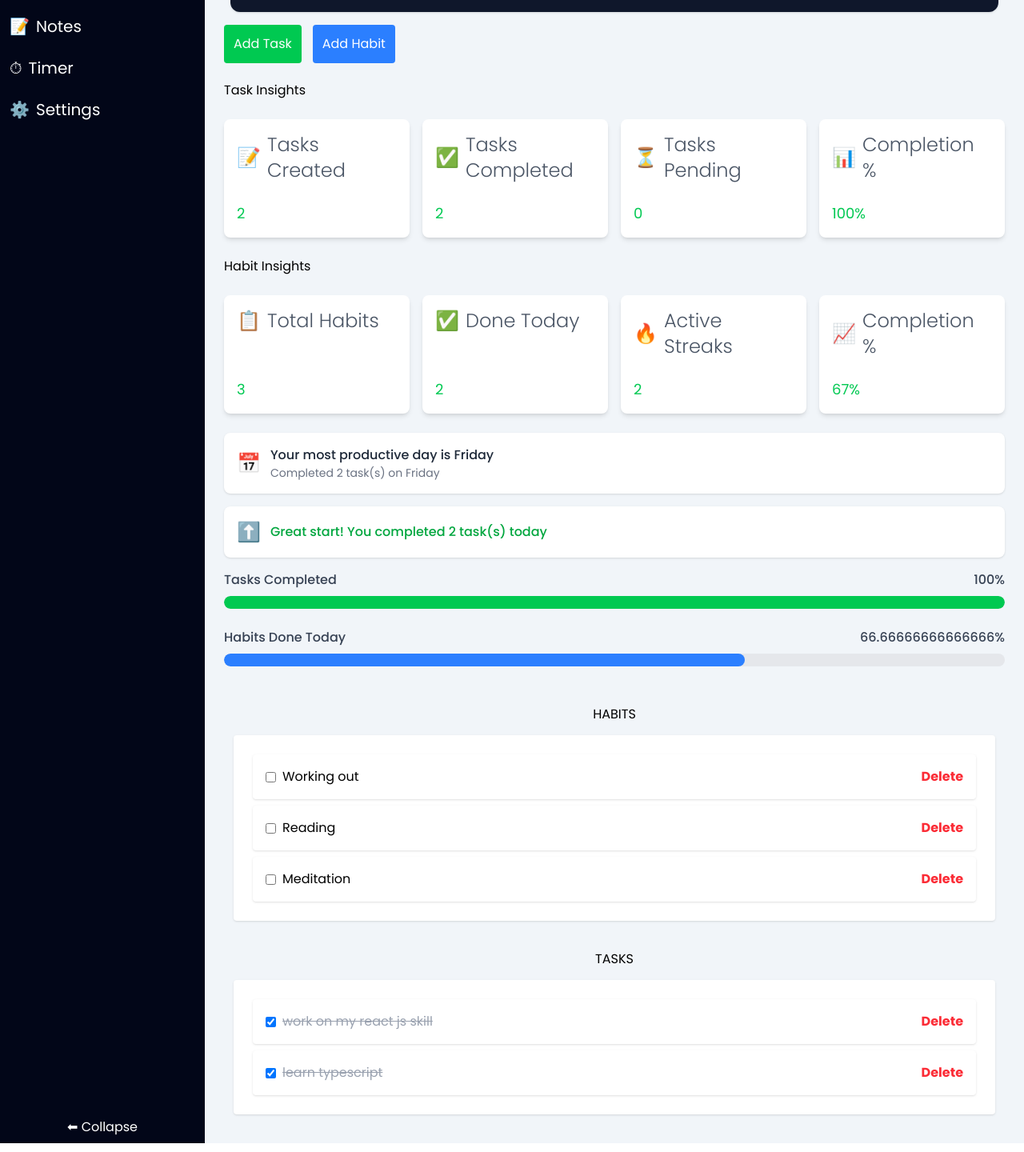
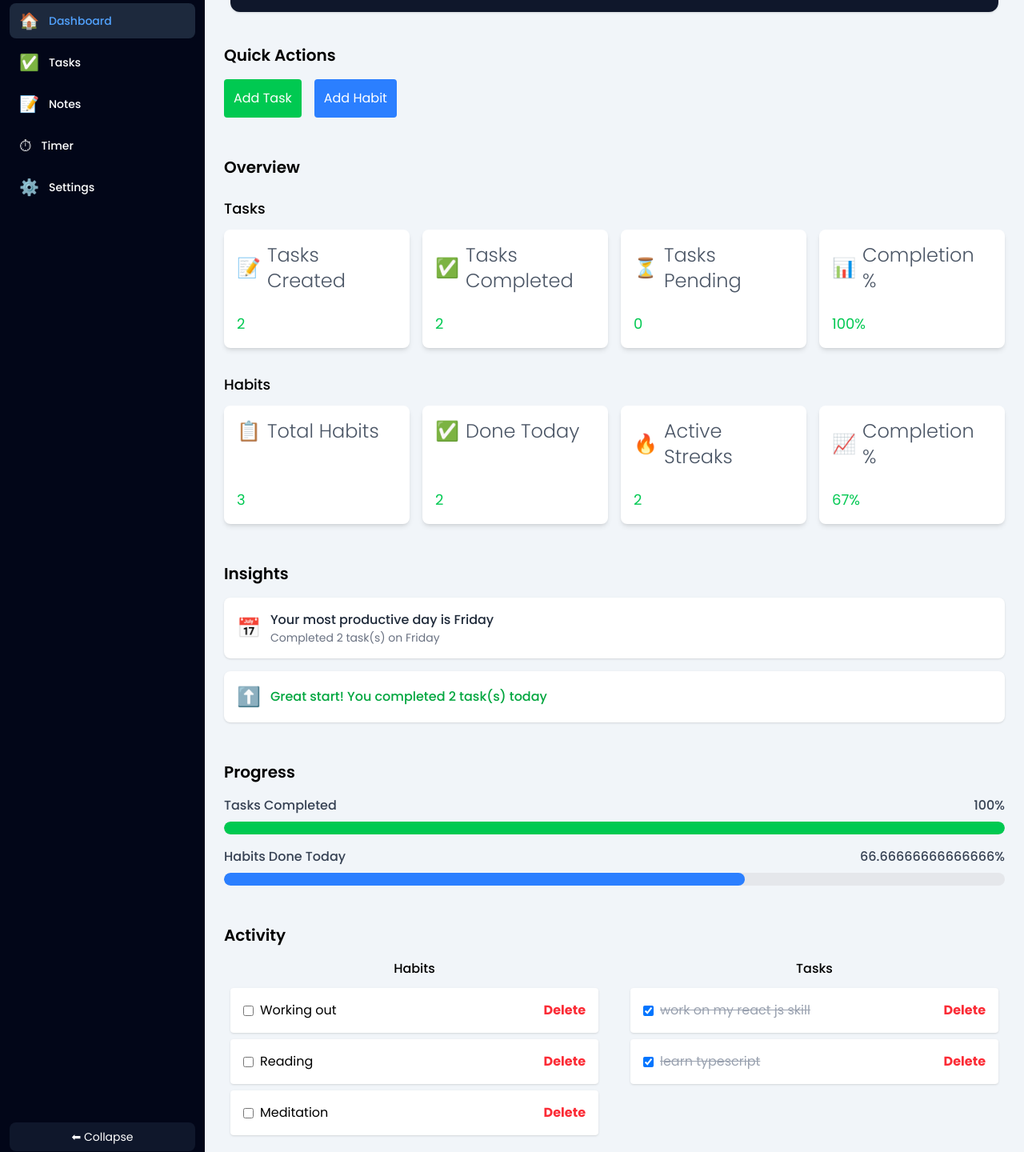
Before and after one commit to learningsin2024-source/PPD-, a React (Vite) app in the folder ppd/: page / in a window 1280 px wide. Shown: the part 170-1610 px from the top of the page at 80% size. Built offline with nearby package versions, Linux system fonts and the light colour scheme; a web font is replaced by a local one.

Commit message:
stage 19 done - Design restructuring

```diff
--- a/ppd/src/component/DashboardInsights.jsx
+++ b/ppd/src/component/DashboardInsights.jsx
@@ -2,6 +2,7 @@ import { useContext } from 'react';
 
 import { TaskContext } from '../context/TaskContext';
 import { HabitContext } from '../context/HabitContext';
+
 import Statscard from './statscard';
 import Progressbar from './progressbar';
 import HabitList from './HabitList';
@@ -29,11 +30,15 @@ function DashboardInsights() {
   } = useContext(HabitContext);
 
   return (
-    <>
-      <div>
-        <div>
-          <h2>Task Insights</h2>
-          <div className="grid grid-cols-1 sm:grid-cols-2 lg:grid-cols-4 gap-4 my-6">
+    <div className="space-y-12">
+      {/* ===================== OVERVIEW ===================== */}
+      <section>
+        <h2 className="text-xl font-semibold mb-6">Overview</h2>
+
+        {/* Task Metrics */}
+        <div className="mb-8">
+          <h3 className="text-lg font-medium mb-3">Tasks</h3>
+          <div className="grid grid-cols-1 sm:grid-cols-2 lg:grid-cols-4 gap-4">
             <Statscard icon="📝" title="Tasks Created" trend={totalTasks} />
             <Statscard
               icon="✅"
@@ -48,9 +53,11 @@ function DashboardInsights() {
             />
           </div>
         </div>
+
+        {/* Habit Metrics */}
         <div>
-          <h2>Habit Insights</h2>
-          <div className="grid grid-cols-1 sm:grid-cols-2 lg:grid-cols-4 gap-4 my-6">
+          <h3 className="text-lg font-medium mb-3">Habits</h3>
+          <div className="grid grid-cols-1 sm:grid-cols-2 lg:grid-cols-4 gap-4">
             <Statscard icon="📋" title="Total Habits" trend={totalHabits} />
             <Statscard icon="✅" title="Done Today" trend={habitDoneToday} />
             <Statscard
@@ -69,9 +76,16 @@ function DashboardInsights() {
             />
           </div>
         </div>
-        <div className="my-4 p-4 rounded-lg bg-white shadow flex items-center gap-3">
+      </section>
+
+      {/* ===================== INSIGHTS ===================== */}
+      <section>
+        <h2 className="text-xl font-semibold mb-4">Insights</h2>
+
+        <div className="space-y-4">
+          {/* Most Productive Day */}
+          <div className="p-4 rounded-lg bg-white shadow flex items-center gap-3">
             <span className="text-2xl">📅</span>
-
             <div>
               <p className="font-medium text-gray-800">
                 {mostProductiveDayInsight.message}
@@ -85,7 +99,9 @@ function DashboardInsights() {
               )}
             </div>
           </div>
-        <div className="my-4 p-4 rounded-lg bg-white shadow flex items-center gap-3">
+
+          {/* Today vs Yesterday */}
+          <div className="p-4 rounded-lg bg-white shadow flex items-center gap-3">
             <span className="text-2xl">
               {todayVsYesterdayInsight.trend === 'up' && '⬆️'}
               {todayVsYesterdayInsight.trend === 'down' && '⬇️'}
@@ -104,39 +120,51 @@ function DashboardInsights() {
               {todayVsYesterdayInsight.message}
             </p>
           </div>
+        </div>
+      </section>
+
+      {/* ===================== PROGRESS ===================== */}
+      <section>
+        <h2 className="text-xl font-semibold mb-4">Progress</h2>
+
+        <div className="space-y-4">
           <Progressbar
-          value={(completedTasksCount / totalTasks) * 100}
+            value={
+              totalTasks === 0 ? 0 : (completedTasksCount / totalTasks) * 100
+            }
             color="bg-green-500"
             label="Tasks Completed"
             showpercent={true}
-        />{' '}
-        <br />
+          />
+
           <Progressbar
-          value={(habitDoneToday / totalHabits) * 100}
+            value={totalHabits === 0 ? 0 : (habitDoneToday / totalHabits) * 100}
             color="bg-blue-500"
             label="Habits Done Today"
             showpercent={true}
-        />{' '}
-        <br />
-        <div className="space-y-3.5 r mb-2.5">
-          <br />
-          <h3 className="text-center ">HABITS</h3>
-          <HabitList
-            habits={habits}
-            setHabits={setHabits}
-            today={today}
-            className="bg-white text-black shadow  rounded border-none p-4 m-3"
-          />
-          <br />
-          <h3 className="text-center">TASKS</h3>
-          <TaskList
-            tasks={tasks}
-            setTasks={setTasks}
-            ClassName="bg-white text-black shadow  rounded border-none p-4 m-3"
           />
         </div>
+      </section>
+
+      {/* ===================== ACTIVITY ===================== */}
+      <section>
+        <h2 className="text-xl font-semibold mb-4">Activity</h2>
+
+        <div className="grid grid-cols-1 lg:grid-cols-2 gap-6">
+          {/* Habits */}
+          <div>
+            <h3 className="text-center font-medium mb-3">Habits</h3>
+            <HabitList habits={habits} setHabits={setHabits} today={today} />
           </div>
-    </>
+
+          {/* Tasks */}
+          <div>
+            <h3 className="text-center font-medium mb-3">Tasks</h3>
+            <TaskList tasks={tasks} setTasks={setTasks} />
+          </div>
+        </div>
+      </section>
+    </div>
   );
 }
 
--- a/ppd/src/component/sidebar.jsx
+++ b/ppd/src/component/sidebar.jsx
@@ -1,59 +1,94 @@
-import { useContext, useState } from "react";
-import { Link } from "react-router-dom";
-import { SidebarContext } from "../context/SidebarContext";
+import { useContext, useState } from 'react';
+import { Link, useLocation } from 'react-router-dom';
+import { SidebarContext } from '../context/SidebarContext';
 
 function Sidebar({ sidelinks }) {
   const { isSidebarOpen, closeSidebar } = useContext(SidebarContext);
-  const [col, setCol] = useState(false);
+  const [collapsed, setCollapsed] = useState(false);
+  const location = useLocation();
+
+  const isActive = (route) => location.pathname === route;
 
   return (
     <>
-      {/* Desktop Sidebar */}
-      <div
-        className={`hidden md:flex flex-col  bg-slate-950 transition-all
-        ${col ? "w-20" : "w-64"}`}
+      {/* ===================== DESKTOP SIDEBAR ===================== */}
+      <aside
+        className={`hidden md:flex flex-col bg-slate-950 text-white
+        transition-all duration-300
+        ${collapsed ? 'w-20' : 'w-64'}`}
       >
-        <ul className="flex flex-col m-3 text-white text-xl space-y-6">
-          {sidelinks.map(link => (
+        {/* Brand */}
+        <div className="px-4 py-6 text-xl font-bold tracking-wide border-b border-slate-800">
+          {collapsed ? '⚡' : 'TYZ'}
+        </div>
+
+        {/* Navigation */}
+        <nav className="flex-1 px-3 py-6">
+          <ul className="space-y-2">
+            {sidelinks.map((link) => (
               <Link
                 key={link.key}
                 to={link.route}
-              className="flex items-center space-x-2 hover:text-blue-400"
+                className={`flex items-center gap-3 px-3 py-2 rounded-lg
+                transition-colors
+                ${
+                  isActive(link.route)
+                    ? 'bg-slate-800 text-blue-400'
+                    : 'hover:bg-slate-900'
+                }`}
               >
-              <span>{link.icon}</span>
-              {!col && <span>{link.name}</span>}
+                <span className="text-xl">{link.icon}</span>
+                {!collapsed && (
+                  <span className="text-sm font-medium">{link.name}</span>
+                )}
               </Link>
             ))}
           </ul>
+        </nav>
 
+        {/* Collapse Button */}
         <button
-          onClick={() => setCol(!col)}
-          className="mt-auto p-2 text-white hover:bg-slate-900"
+          onClick={() => setCollapsed(!collapsed)}
+          className="m-3 px-3 py-2 rounded-lg text-sm
+          bg-slate-900 hover:bg-slate-800 transition"
         >
-          {col ? "➡ Expand" : "⬅ Collapse"}
+          {collapsed ? '➡ Expand' : '⬅ Collapse'}
         </button>
+      </aside>
+
+      {/* ===================== MOBILE SIDEBAR ===================== */}
+      <aside
+        className={`fixed top-0 left-0 z-50 h-full w-64 bg-slate-950 text-white
+        transform transition-transform duration-300 md:hidden
+        ${isSidebarOpen ? 'translate-x-0' : '-translate-x-full'}`}
+      >
+        {/* Mobile Header */}
+        <div className="px-4 py-5 text-xl font-bold border-b border-slate-800">
+          TYZ
         </div>
 
-      {/* Mobile Sidebar */}
-      <div
-        className={`fixed top-0 left-0 z-50 h-full w-64 bg-slate-950
-        transform transition-transform duration-300 md:hidden
-        ${isSidebarOpen ? "translate-x-0" : "-translate-x-full"}`}
-      >
-        <ul className="flex flex-col m-3 text-white space-y-6">
-          {sidelinks.map(link => (
+        <nav className="px-3 py-6">
+          <ul className="space-y-3">
+            {sidelinks.map((link) => (
               <Link
                 key={link.key}
                 to={link.route}
                 onClick={closeSidebar}
-              className="flex items-center space-x-2 hover:text-blue-400"
+                className={`flex items-center gap-3 px-3 py-2 rounded-lg
+                transition-colors
+                ${
+                  isActive(link.route)
+                    ? 'bg-slate-800 text-blue-400'
+                    : 'hover:bg-slate-900'
+                }`}
               >
-              <span className="text-2xl">{link.icon}</span>
-              <span>{link.name}</span>
+                <span className="text-xl">{link.icon}</span>
+                <span className="text-sm font-medium">{link.name}</span>
               </Link>
             ))}
           </ul>
-      </div>
+        </nav>
+      </aside>
     </>
   );
 }
--- a/ppd/src/pages/Dashboard.jsx
+++ b/ppd/src/pages/Dashboard.jsx
@@ -1,31 +1,39 @@
-import { useState, useEffect, useContext } from 'react';
+import { useContext } from 'react';
 
-import Statscard from '../component/statscard';
-import Progressbar from '../component/progressbar';
 import ProfileHeader from '../component/profieheader';
-import AddTaskForm from '../component/AddTaskForm.jsx';
+import AddTaskForm from '../component/AddTaskForm';
+import AddHabitForm from '../component/AddHabitForm';
+import DashboardInsights from '../component/DashboardInsights';
 
-import TaskList from '../component/TaskList.jsx';
-import HabitList from '../component/HabitList.jsx';
-import AddHabitForm from '../component/AddHabitForm.jsx';
-import { TaskContext } from '../context/TaskContext.jsx';
-import { HabitContext } from '../context/HabitContext.jsx';
-import DashboardInsights from '../component/DashboardInsights.jsx';
+import { TaskContext } from '../context/TaskContext';
+import { HabitContext } from '../context/HabitContext';
 
 function Dashboard() {
+  const { addTask } = useContext(TaskContext);
   const { addHabit } = useContext(HabitContext);
-  const { addTask } = useContext(TaskContext);
 
   return (
-    <>
-      <ProfileHeader />
-      <div className="space-x-3.5 mb-3.5">
-        <AddTaskForm addTask={addTask} />
+    <div className="space-y-10">
+      {/* ===================== PROFILE ===================== */}
+      <section>
+        <ProfileHeader />
+      </section>
 
-        <AddHabitForm addHabit={addHabit} />
-      </div>
-      <DashboardInsights />
-    </>
+      {/* ===================== QUICK ACTIONS ===================== */}
+      <section>
+        <h2 className="text-xl font-semibold mb-4">Quick Actions</h2>
+
+        <div className="flex flex-col sm:flex-row gap-4">
+          <AddTaskForm addTask={addTask} />
+          <AddHabitForm addHabit={addHabit} />
+        </div>
+      </section>
+
+      {/* ===================== DASHBOARD CONTENT ===================== */}
+      <section>
+        <DashboardInsights />
+      </section>
+    </div>
   );
 }
 
```
Lines whose indentation alone changed are shown as unchanged.
